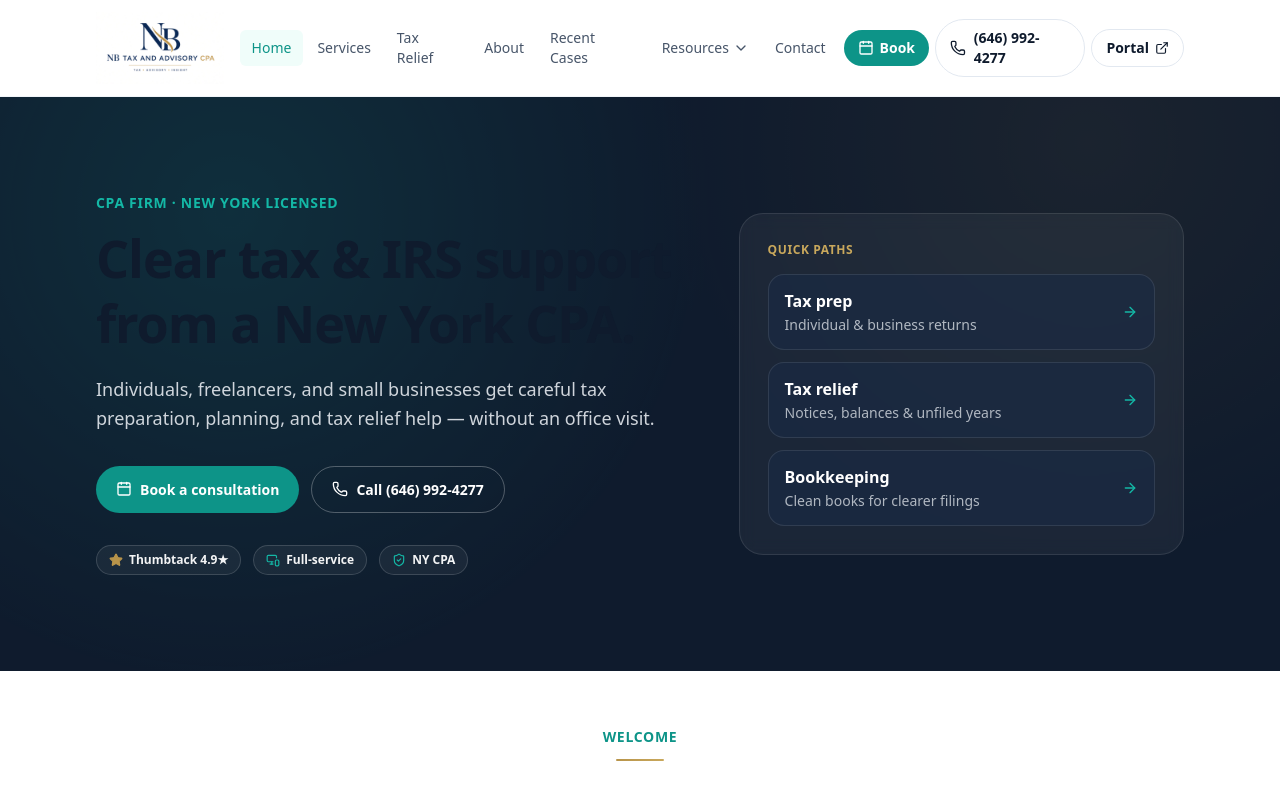
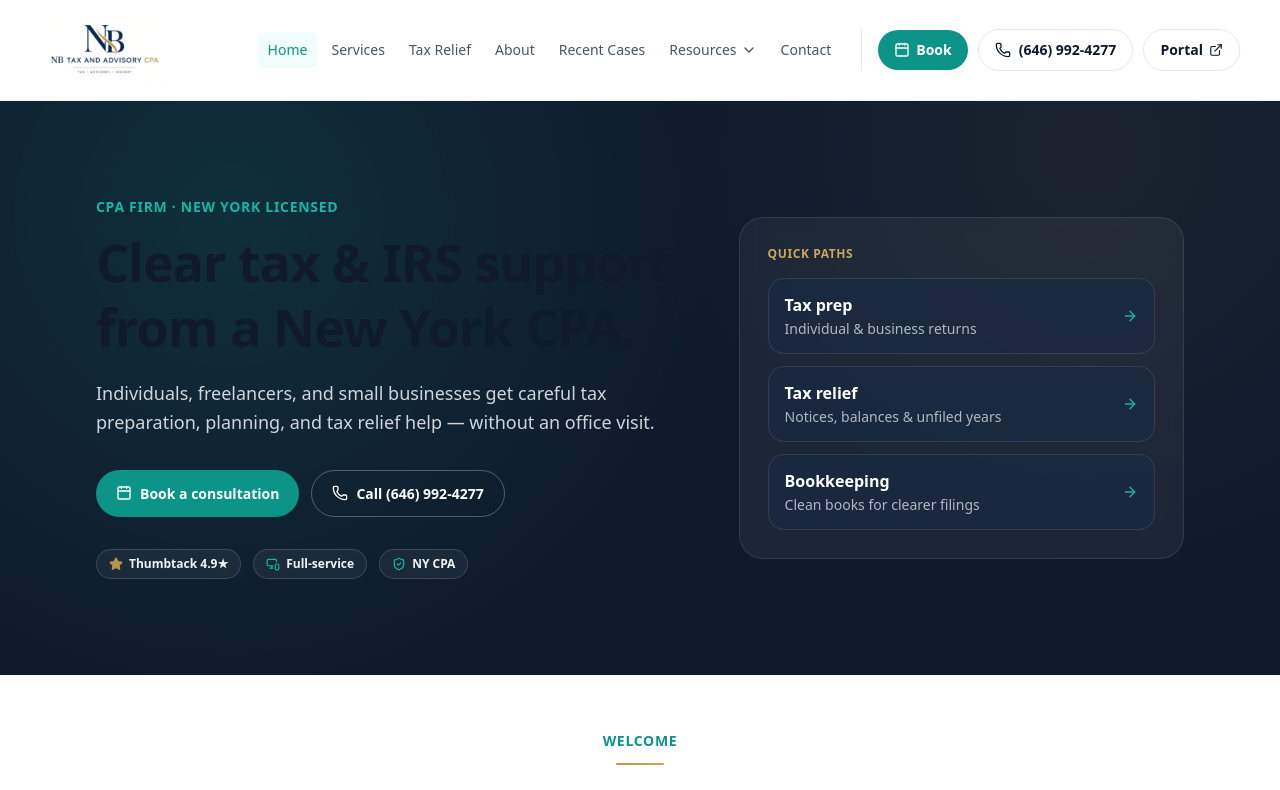
Before and after one commit to bhallanitin1989/nitin-bhalla-cpa, a Next.js app: page / in a window 1280 px wide. Shown: the top 790 px of the page. Built offline with nearby package versions, Linux system fonts and the light colour scheme.

Commit message:
Widen header and space phone and portal buttons

```diff
--- a/components/Header.tsx
+++ b/components/Header.tsx
@@ -53,7 +53,7 @@ export default function Header() {
   }, [pathname, closeAll]);
 
   const linkClass = (href: string, extra = "") =>
-    `rounded-md px-3 py-2 text-sm font-medium transition-colors ${
+    `rounded-md px-2.5 py-2 text-sm font-medium transition-colors ${
       isActive(href)
         ? "bg-teal-50 text-teal-600"
         : "text-slate-600 hover:bg-slate-50 hover:text-navy-900"
@@ -80,7 +80,7 @@ export default function Header() {
       >
         <button
           type="button"
-          className={`inline-flex items-center gap-1 rounded-md px-3 py-2 text-sm font-medium transition-colors ${
+          className={`inline-flex items-center gap-1 rounded-md px-2.5 py-2 text-sm font-medium transition-colors ${
             active || expanded
               ? "bg-teal-50 text-teal-600"
               : "text-slate-600 hover:bg-slate-50 hover:text-navy-900"
@@ -142,7 +142,7 @@ export default function Header() {
 
   return (
     <header className="sticky top-0 z-50 border-b border-slate-100 bg-white/95 backdrop-blur">
-      <div className="mx-auto flex max-w-6xl items-center justify-between gap-4 px-4 py-3 sm:px-6 lg:px-8">
+      <div className="mx-auto flex max-w-7xl items-center justify-between gap-6 px-4 py-3.5 sm:px-6 lg:px-8 xl:px-10">
         <Link
           href="/"
           className="group flex min-w-0 items-center"
@@ -160,18 +160,19 @@ export default function Header() {
 
         <nav
           ref={navRef}
-          className="hidden items-center gap-0.5 xl:flex"
+          className="hidden items-center gap-1 xl:flex"
           aria-label="Primary"
         >
           {navLinks.map((link) => (
             <DesktopItem key={link.href} item={link} />
           ))}
+          <div className="ml-4 flex items-center gap-2.5 border-l border-slate-200 pl-4">
             {site.calendlyUrl ? (
               <a
                 href={site.calendlyUrl}
                 target="_blank"
                 rel="noopener noreferrer"
-              className="ml-1 inline-flex items-center gap-1.5 rounded-full bg-teal-600 px-3.5 py-2 text-sm font-semibold text-white transition hover:bg-teal-500"
+                className="inline-flex items-center gap-1.5 rounded-full bg-teal-600 px-4 py-2.5 text-sm font-semibold text-white transition hover:bg-teal-500"
               >
                 <Calendar className="h-4 w-4" aria-hidden />
                 Book
@@ -179,9 +180,9 @@ export default function Header() {
             ) : null}
             <a
               href={site.phoneHref}
-            className="ml-1 inline-flex items-center gap-2 rounded-full border border-slate-200 px-3.5 py-2 text-sm font-semibold text-navy-900 transition hover:border-teal-600 hover:bg-teal-50 hover:text-teal-700"
+              className="inline-flex items-center gap-2 whitespace-nowrap rounded-full border border-slate-200 px-4 py-2.5 text-sm font-semibold text-navy-900 transition hover:border-teal-600 hover:bg-teal-50 hover:text-teal-700"
             >
-            <Phone className="h-4 w-4" aria-hidden />
+              <Phone className="h-4 w-4 shrink-0" aria-hidden />
               {site.phone}
             </a>
             {site.clientPortalUrl ? (
@@ -189,12 +190,13 @@ export default function Header() {
                 href={site.clientPortalUrl}
                 target="_blank"
                 rel="noopener noreferrer"
-              className="ml-1 inline-flex items-center gap-1.5 rounded-full border border-slate-200 px-3.5 py-2 text-sm font-semibold text-navy-900 transition hover:bg-slate-50"
+                className="inline-flex items-center gap-1.5 whitespace-nowrap rounded-full border border-slate-200 px-4 py-2.5 text-sm font-semibold text-navy-900 transition hover:bg-slate-50"
               >
                 Portal
                 <ExternalLink className="h-3.5 w-3.5" aria-hidden />
               </a>
             ) : null}
+          </div>
         </nav>
 
         <div className="flex items-center gap-2 xl:hidden">
```
Lines whose indentation alone changed are shown as unchanged.
